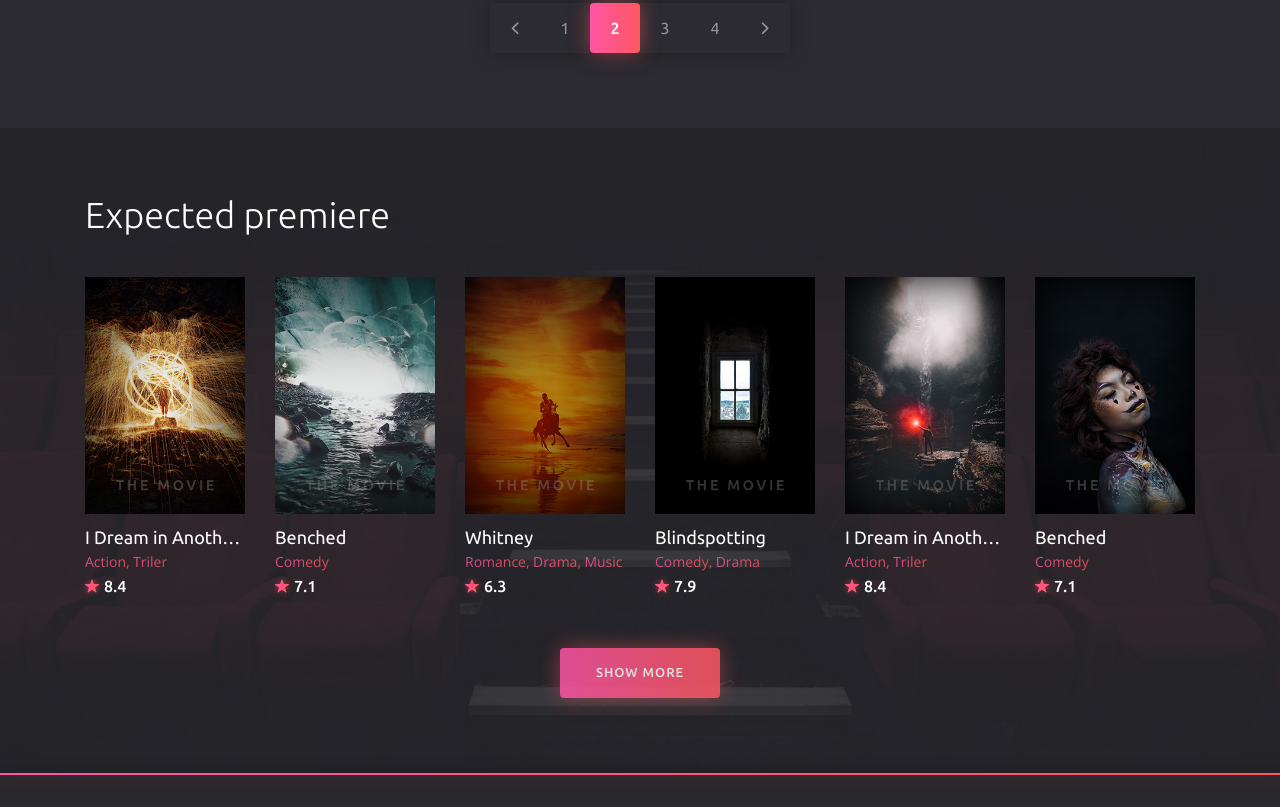
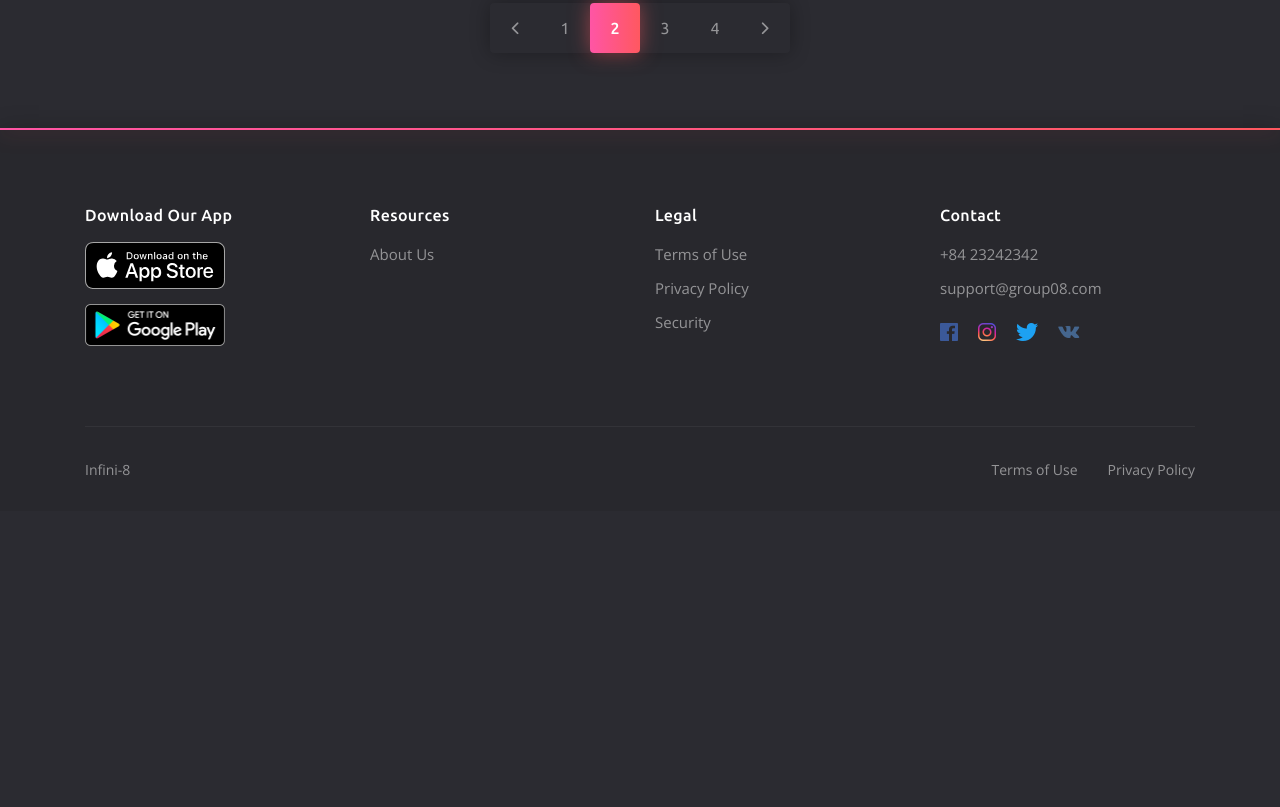
Before and after one commit to Nhan614/GiaoTiepNguoiMay-Nhom08, a plain HTML site: page catalog1.html in a window 1280 px wide. Shown: the part 1133-1940 px from the top of the page. After the commit the page ends 1644 px from the top, so only its background shows below. Drawn offline with nearby package versions, Linux system fonts and the light colour scheme.

Commit message:
update catalog

```diff
--- a/catalog1.html
+++ b/catalog1.html
@@ -232,26 +232,6 @@
 									<li>DVD</li>
 									<li>TS</li>
 								</ul>
-							</div>
-							<!-- end filter item -->
-
-							<!-- filter item -->
-							<div class="filter__item" id="filter__rate">
-								<span class="filter__item-label">IMBd:</span>
-
-								<div class="filter__item-btn dropdown-toggle" role="button" id="filter-rate"
-									data-toggle="dropdown" aria-haspopup="true" aria-expanded="false">
-									<div class="filter__range">
-										<div id="filter__imbd-start"></div>
-										<div id="filter__imbd-end"></div>
-									</div>
-									<span></span>
-								</div>
-
-								<div class="filter__item-menu filter__item-menu--range dropdown-menu"
-									aria-labelledby="filter-rate">
-									<div id="filter__imbd"></div>
-								</div>
 							</div>
 							<!-- end filter item -->
 
@@ -563,151 +543,6 @@
 	</div>
 	<!-- end catalog -->
 
-	<!-- expected premiere -->
-	<section class="section section--bg" data-bg="img/section/section.jpg">
-		<div class="container">
-			<div class="row">
-				<!-- section title -->
-				<div class="col-12">
-					<h2 class="section__title">Expected premiere</h2>
-				</div>
-				<!-- end section title -->
-
-				<!-- card -->
-				<div class="col-6 col-sm-4 col-lg-3 col-xl-2">
-					<div class="card">
-						<div class="card__cover">
-							<img src="img/covers/cover.jpg" alt="">
-							<a href="details1.html" class="card__play">
-								<i class="icon ion-ios-play"></i>
-							</a>
-						</div>
-						<div class="card__content">
-							<h3 class="card__title"><a href="#">I Dream in Another Language</a></h3>
-							<span class="card__category">
-								<a href="#">Action</a>
-								<a href="#">Triler</a>
-							</span>
-							<span class="card__rate"><i class="icon ion-ios-star"></i>8.4</span>
-						</div>
-					</div>
-				</div>
-				<!-- end card -->
-
-				<!-- card -->
-				<div class="col-6 col-sm-4 col-lg-3 col-xl-2">
-					<div class="card">
-						<div class="card__cover">
-							<img src="img/covers/cover3.jpg" alt="">
-							<a href="details1.html" class="card__play">
-								<i class="icon ion-ios-play"></i>
-							</a>
-						</div>
-						<div class="card__content">
-							<h3 class="card__title"><a href="#">Benched</a></h3>
-							<span class="card__category">
-								<a href="#">Comedy</a>
-							</span>
-							<span class="card__rate"><i class="icon ion-ios-star"></i>7.1</span>
-						</div>
-					</div>
-				</div>
-				<!-- end card -->
-
-				<!-- card -->
-				<div class="col-6 col-sm-4 col-lg-3 col-xl-2">
-					<div class="card">
-						<div class="card__cover">
-							<img src="img/covers/cover2.jpg" alt="">
-							<a href="details1.html" class="card__play">
-								<i class="icon ion-ios-play"></i>
-							</a>
-						</div>
-						<div class="card__content">
-							<h3 class="card__title"><a href="#">Whitney</a></h3>
-							<span class="card__category">
-								<a href="#">Romance</a>
-								<a href="#">Drama</a>
-								<a href="#">Music</a>
-							</span>
-							<span class="card__rate"><i class="icon ion-ios-star"></i>6.3</span>
-						</div>
-					</div>
-				</div>
-				<!-- end card -->
-
-				<!-- card -->
-				<div class="col-6 col-sm-4 col-lg-3 col-xl-2">
-					<div class="card">
-						<div class="card__cover">
-							<img src="img/covers/cover6.jpg" alt="">
-							<a href="details1.html" class="card__play">
-								<i class="icon ion-ios-play"></i>
-							</a>
-						</div>
-						<div class="card__content">
-							<h3 class="card__title"><a href="#">Blindspotting</a></h3>
-							<span class="card__category">
-								<a href="#">Comedy</a>
-								<a href="#">Drama</a>
-							</span>
-							<span class="card__rate"><i class="icon ion-ios-star"></i>7.9</span>
-						</div>
-					</div>
-				</div>
-				<!-- end card -->
-
-				<!-- card -->
-				<div class="col-6 col-sm-4 col-lg-3 col-xl-2">
-					<div class="card">
-						<div class="card__cover">
-							<img src="img/covers/cover4.jpg" alt="">
-							<a href="details1.html" class="card__play">
-								<i class="icon ion-ios-play"></i>
-							</a>
-						</div>
-						<div class="card__content">
-							<h3 class="card__title"><a href="#">I Dream in Another Language</a></h3>
-							<span class="card__category">
-								<a href="#">Action</a>
-								<a href="#">Triler</a>
-							</span>
-							<span class="card__rate"><i class="icon ion-ios-star"></i>8.4</span>
-						</div>
-					</div>
-				</div>
-				<!-- end card -->
-
-				<!-- card -->
-				<div class="col-6 col-sm-4 col-lg-3 col-xl-2">
-					<div class="card">
-						<div class="card__cover">
-							<img src="img/covers/cover5.jpg" alt="">
-							<a href="details1.html" class="card__play">
-								<i class="icon ion-ios-play"></i>
-							</a>
-						</div>
-						<div class="card__content">
-							<h3 class="card__title"><a href="#">Benched</a></h3>
-							<span class="card__category">
-								<a href="#">Comedy</a>
-							</span>
-							<span class="card__rate"><i class="icon ion-ios-star"></i>7.1</span>
-						</div>
-					</div>
-				</div>
-				<!-- end card -->
-
-				<!-- section btn -->
-				<div class="col-12">
-					<a href="#" class="section__btn">Show more</a>
-				</div>
-				<!-- end section btn -->
-			</div>
-		</div>
-	</section>
-	<!-- end expected premiere -->
-
 	<!-- footer -->
 	<footer class="footer">
 		<div class="container">
```
